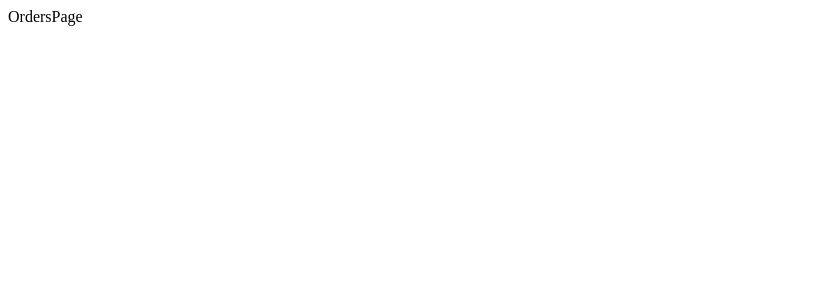
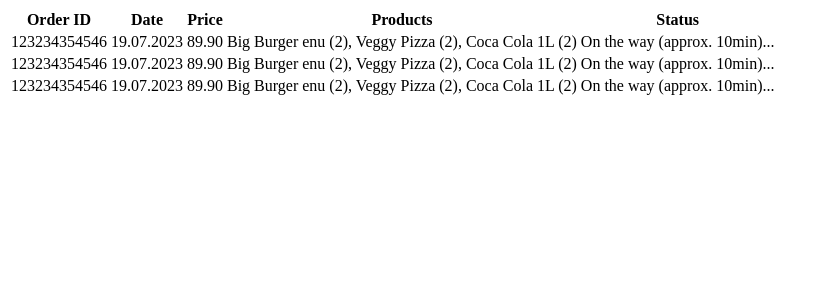
Before and after one commit to NadinePlatonova/restaurant-app, a Next.js app: page /orders in a window 1280 px wide. Shown: the top 300 px of the page, without its empty margins (0-829 px from the left). Built offline with nearby package versions, Linux system fonts and the light colour scheme.

Commit message:
feat: add Orders page and fix: change footer and cart icon

```diff
--- a/src/app/orders/page.tsx
+++ b/src/app/orders/page.tsx
@@ -2,8 +2,41 @@ import React from 'react'
 
 const OrdersPage = () => {
   return (
-    <div>
-      OrdersPage
+    <div className="p-4 lg:px-20 xl:px-40">
+      <table className="w-full border-separate border-spacing-3">
+        <thead>
+          <tr className="text-left">
+            <th className="hidden md:block">Order ID</th>
+            <th>Date</th>
+            <th>Price</th>
+            <th className="hidden md:block">Products</th>
+            <th>Status</th>
+          </tr>
+        </thead>
+        <tbody>
+          <tr className="text-sm md:text-base bg-red-50">
+            <td className="hidden md:block py-6 px-1">123234354546</td>
+            <td className="py-6 px-1">19.07.2023</td>
+            <td className="py-6 px-1">89.90</td>
+            <td className="hidden md:block py-6 px-1">Big Burger enu (2), Veggy Pizza (2), Coca Cola 1L (2)</td>
+            <td className="py-6 px-1">On the way (approx. 10min)...</td>
+          </tr>
+          <tr className="text-sm md:text-base odd:bg-gray-100">
+            <td className="hidden md:block py-6 px-1">123234354546</td>
+            <td className="py-6 px-1">19.07.2023</td>
+            <td className="py-6 px-1">89.90</td>
+            <td className="hidden md:block py-6 px-1">Big Burger enu (2), Veggy Pizza (2), Coca Cola 1L (2)</td>
+            <td className="py-6 px-1">On the way (approx. 10min)...</td>
+          </tr>
+          <tr className="text-sm md:text-base odd:bg-gray-100">
+            <td className="hidden md:block py-6 px-1">123234354546</td>
+            <td className="py-6 px-1">19.07.2023</td>
+            <td className="py-6 px-1">89.90</td>
+            <td className="hidden md:block py-6 px-1">Big Burger enu (2), Veggy Pizza (2), Coca Cola 1L (2)</td>
+            <td className="py-6 px-1">On the way (approx. 10min)...</td>
+          </tr>
+        </tbody>
+      </table>
     </div>
   )
 }
--- a/src/components/Footer.tsx
+++ b/src/components/Footer.tsx
@@ -3,8 +3,8 @@ import React from 'react'
 
 const Footer = () => {
   return (
-    <div className="h-12 md:h-24 p-4 lg:p-20 xl:p-40 text-orange-500 flex items-center justify-between">
-      <Link href="/" className="font-bold text-sm md:text-xl uppercase">Pizza Pazza</Link>
+    <div className="h-12 md:h-24 p-4 lg:px-20 xl:px-40 text-orange-500 flex items-center justify-between">
+      <Link href="/" className="font-bold text-xl uppercase">Pizza Pazza</Link>
       <p className="text-sm uppercase">© All rights reserved.</p>
     </div>
   )
```
Also changed, not shown: src/components/CartIcon.tsx (+9 -8 lines).
